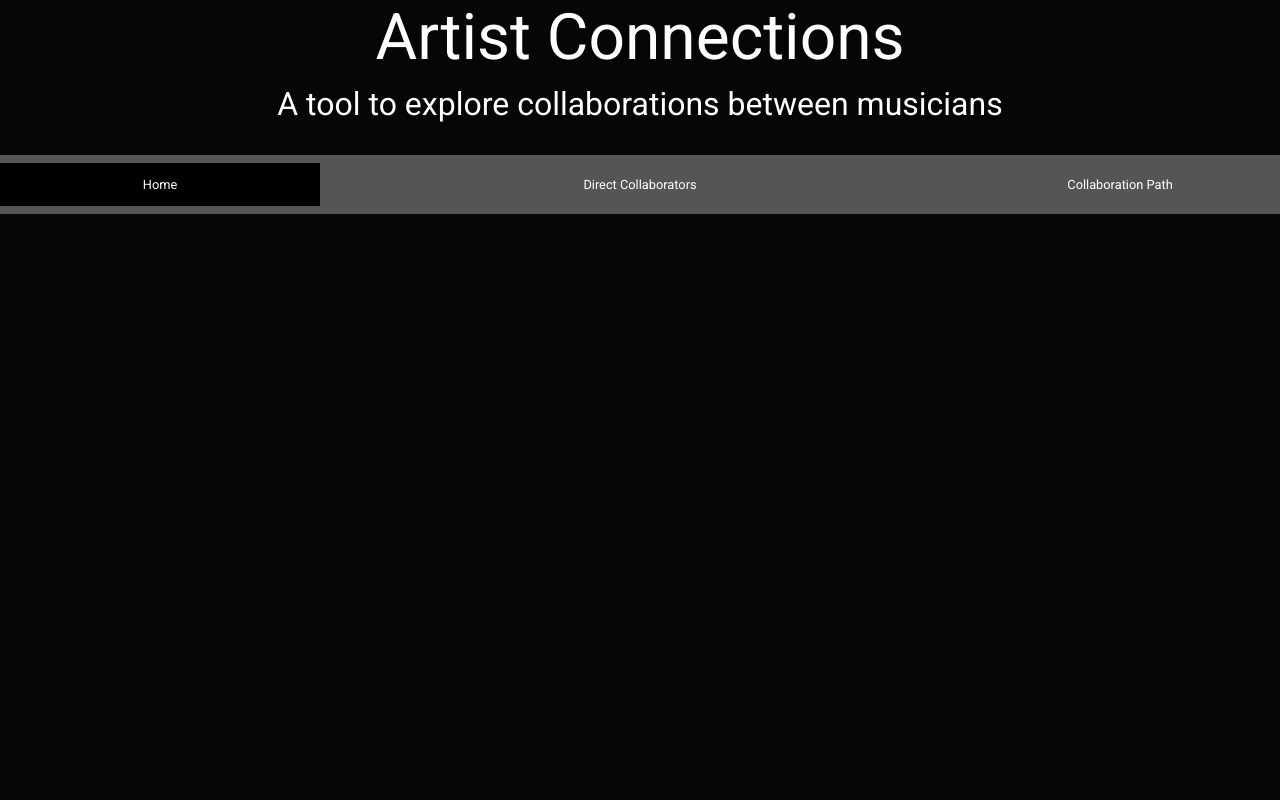
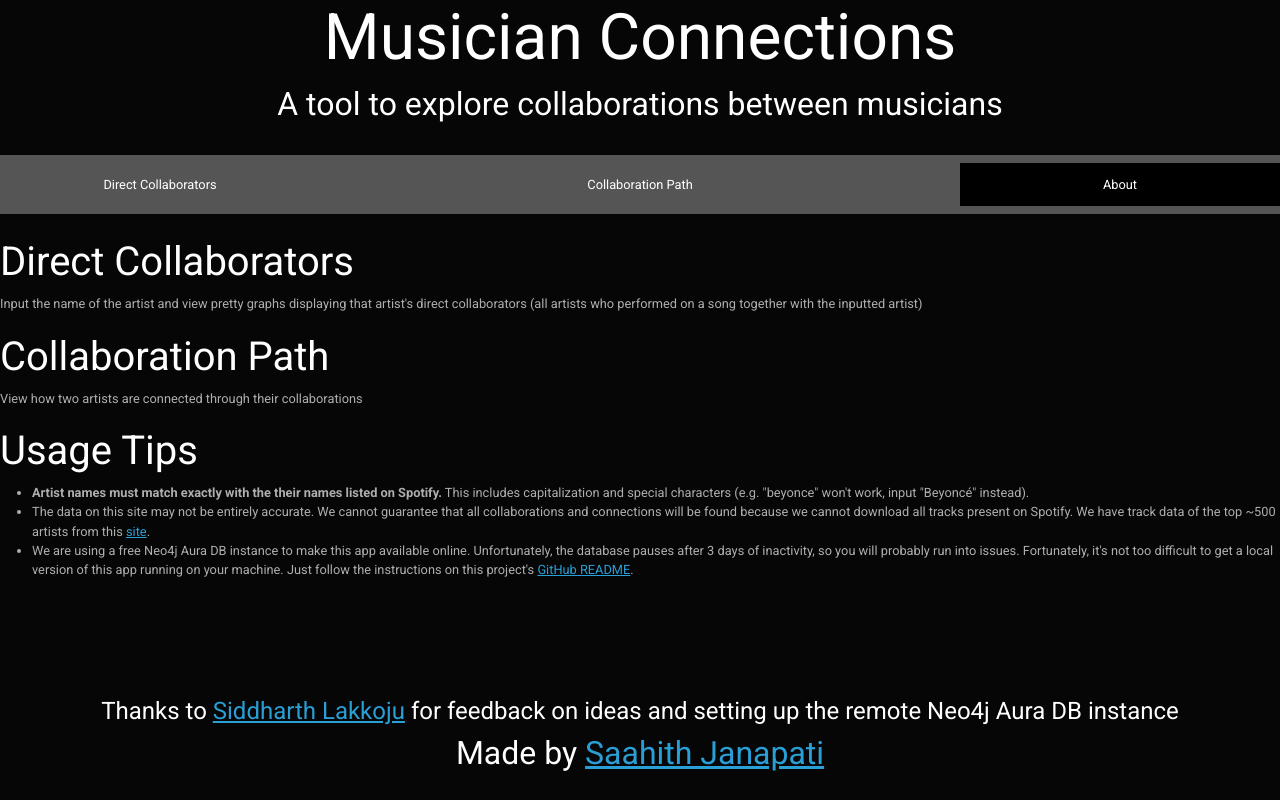
Before and after one commit to saahithjanapati/musician-connections, a Flask app: page / in a window 1280 px wide. Run offline with Flask 2, Linux system fonts and the light colour scheme; some libraries are stand-ins or nearby versions.

Commit message:
final update???

```diff
--- a/app.py
+++ b/app.py
@@ -12,9 +12,7 @@ from flask import *
 from markupsafe import Markup
 app = Flask(__name__)
 
-@app.route("/")
-def home():
-    return render_template("home.html")
+
 
 @app.route("/collaboration-path", methods=["GET", "POST"])
 def collaboration_path():
@@ -23,9 +21,17 @@ def collaboration_path():
     if request.method == "POST":
         artist1 = request.form["artist1"]
         artist2 = request.form["artist2"]
-        ret_text, ret_data = collaboration_path(artist1, artist2)
+        ret_text, ret_data = get_collaboration_path_data(artist1, artist2)
     return render_template("collaboration-path.html", text=ret_text, data=ret_data)
 
+@app.route("/")
+def home():
+    return render_template("about.html")
+
+
+@app.route("/about")
+def about():
+    return render_template("about.html")
 
 @app.route("/single-artist-collaborators", methods=["GET", "POST"])
 def single_artist_collaborators():
@@ -34,7 +40,7 @@ def single_artist_collaborators():
     artist1 = None
     if request.method == "POST":
         artist1 = request.form["artist"]
-        ret_text, ret_data = direct_collaborations(artist1)
+        ret_text, ret_data = get_direct_collaborations_data(artist1)
     return render_template("single-artist-collaborators.html", text=ret_text, data=ret_data, image_url=get_artist_image_url(artist1) if artist1 != None else "")
 
 
@@ -42,7 +48,7 @@ def single_artist_collaborators():
 #######################################################################################################################################
 ### Probably smart to put these methods in another file to clean up??? idk################################
 
-def direct_collaborations(artist:str):
+def get_direct_collaborations_data(artist:str):
     """finds all artists n hops away from artist-of-interest"""
     if not check_artist_exists(artist):
         return f"{artist} was not found in the database", []
@@ -54,7 +60,7 @@ def direct_collaborations(artist:str):
     return f"{artist} has directly collaborated with {len(data)} artists", data
 
 
-def collaboration_path(artist1:str, artist2:str):
+def get_collaboration_path_data(artist1:str, artist2:str):
     """find shortest collaboration path between two artists"""
     if not check_artist_exists(artist1):
         return f"{artist1} was not found in the database", []
--- a/static/css/custom.css
+++ b/static/css/custom.css
@@ -47,6 +47,9 @@ button {
     background-color: green;
 }
 
-/* input, button{
-    margin:0;
-} */
+.bottom{
+    position: fixed;
+    text-align: center;
+    bottom: 20px;
+    width: 100%;
+}
--- a/static/js/bar-chart.js
+++ b/static/js/bar-chart.js
@@ -50,7 +50,7 @@ function barChart(data){
 // set the dimensions and margins of the graph
 var margin = {top: 20, right: 30, bottom: 100, left: 400},
     width = 1750 - margin.left - margin.right,
-    height = 4000*(data.length/92) - margin.top - margin.bottom;
+    height = Math.max(400, 4000*(data.length/92)) - margin.top - margin.bottom;
 
 // append the svg object to the body of the page
 var svg = d3.select("#my_barchart")
--- /dev/null
+++ b/templates/about.html
@@ -0,0 +1,57 @@
+{% extends 'layout.html' %}
+{% block content %}
+
+<div class="navbar">
+    <a style="font-size:1vw"  href="{{url_for('single_artist_collaborators')}}">Direct Collaborators</a>
+    <a style="font-size:1vw"  href="{{url_for('collaboration_path')}}">Collaboration Path</a>
+    <a style="font-size:1vw" class="nav-link active" href="{{url_for('about')}}">About</a>
+ </div>
+
+ <br>
+
+ <div style="font-size:1vw">
+
+
+<h3>Direct Collaborators</h3>
+Input the name of the artist and view pretty graphs displaying that artist's direct collaborators (all artists who performed on a song together with the inputted artist)
+
+<br>
+<br>
+
+<h3>Collaboration Path</h3>
+View how two artists are connected through their collaborations
+<br>
+<br>
+
+
+<h3>Usage Tips</h3>
+<ul>
+    <li><b>Artist names must match exactly with the their names listed on Spotify.</b> This includes capitalization and special characters (e.g. "beyonce" won't work, input "Beyoncé" instead).</li>
+    <li>The data on this site may not be entirely accurate. We cannot guarantee that all collaborations and connections will be found because we cannot download all tracks present on Spotify. We have track data of the top ~500 artists from this <a href="https://chartmasters.org/most-streamed-artists-ever-on-spotify/">site</a>.</li>
+    <li>We are using a free Neo4j Aura DB instance to make this app available online. Unfortunately, the database pauses after 3 days of inactivity, so you will probably run into issues. Fortunately, it's not too difficult to get a local version of this app running on your machine. Just follow the instructions on this project's <a href="https://github.com/saahithjanapati/musician-connections">GitHub README</a>.</li>
+</ul>
+
+
+
+
+<br>
+<br>
+<br>
+<br>
+<br>
+<br>
+<br>
+<br>
+<br>
+<!-- <p style="text-align:center"> -->
+<div class="bottom center">
+<h5 style="text-align:center">Thanks to <a href="https://github.com/sidlakkoju">Siddharth Lakkoju</a> for feedback on ideas and setting up the remote Neo4j Aura DB instance</h5>
+<h4 style="text-align:center">Made by <a href="https://github.com/saahithjanapati">Saahith Janapati</a></h4>
+<!-- </p> -->
+</div>
+ </div>
+
+
+
+
+{% endblock content %}
--- a/templates/collaboration-path.html
+++ b/templates/collaboration-path.html
@@ -2,9 +2,9 @@
 {% block content %}
 
 <div class="navbar">
-    <a style="font-size:1vw" href="{{url_for('home')}}">Home</a>
     <a style="font-size:1vw"  href="{{url_for('single_artist_collaborators')}}">Direct Collaborators</a>
     <a style="font-size:1vw" class="nav-link active"   href="{{url_for('collaboration_path')}}">Collaboration Path</a>
+    <a style="font-size:1vw" href="{{url_for('about')}}">About</a>
  </div>
 
  <br>
--- a/templates/home.html
+++ /dev/null
@@ -1,33 +0,0 @@
-<!DOCTYPE html>
-<html lang = "en">
-
-
-    <!-- These are absolute trash styles, was just messing around -->
-    <head>
-        <link rel="stylesheet" href="../static/css/lolz.css">
-        <link rel="stylesheet" href="../static/css/styles.css">
-        <link rel="stylesheet" href="../static/css/bootstrap.min.css">
-        <link rel="stylesheet" href="../static/css/custom.css">
-
-    </head>
-
-<title class="center">Artist Connections</title>
-<h1 class="center">Artist Connections</h1>
-<h4 class="center">A tool to explore collaborations between musicians</h4>
-<br>
-
-
-<div class="navbar">
-    <a style="font-size:1vw" class="nav-link active" href="{{url_for('home')}}">Home</a>
-    <a style="font-size:1vw"  href="{{url_for('single_artist_collaborators')}}">Direct Collaborators</a>
-    <a style="font-size:1vw" href="{{url_for('collaboration_path')}}">Collaboration Path</a>
- </div>
-
-     <br>
-
-
-
-{% block content %}
-{% endblock content %}
-
-</html>
--- a/templates/layout.html
+++ b/templates/layout.html
@@ -11,8 +11,8 @@
 
     </head>
 
-<title class="center">Artist Connections</title>
-<h1 class="center">Artist Connections</h1>
+<title class="center">Musician Connections</title>
+<h1 class="center">Musician Connections</h1>
 <h4 class="center">A tool to explore collaborations between musicians</h4>
 <br>
 
```
Also changed, not shown: templates/single-artist-collaborators.html (+7 -3 lines).
